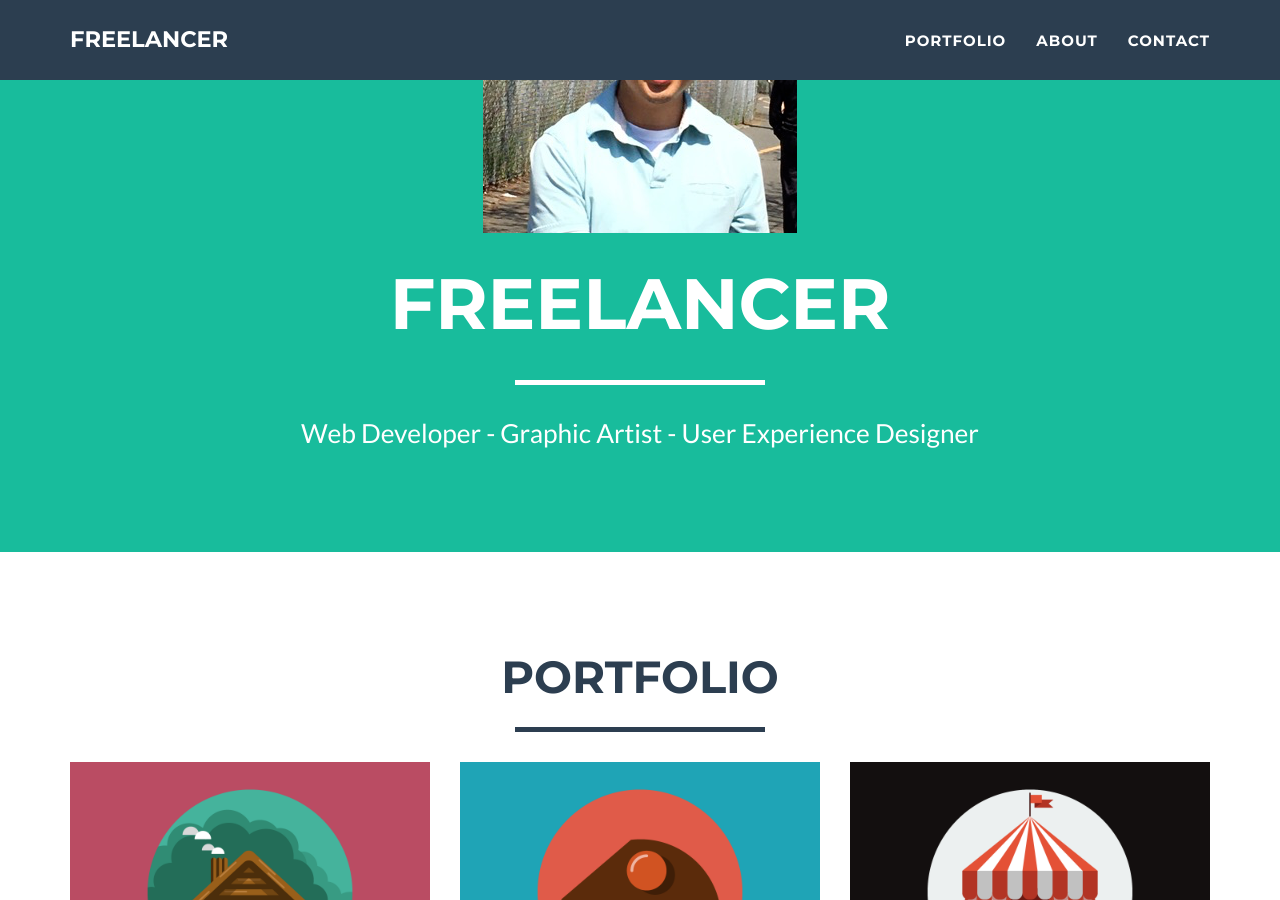
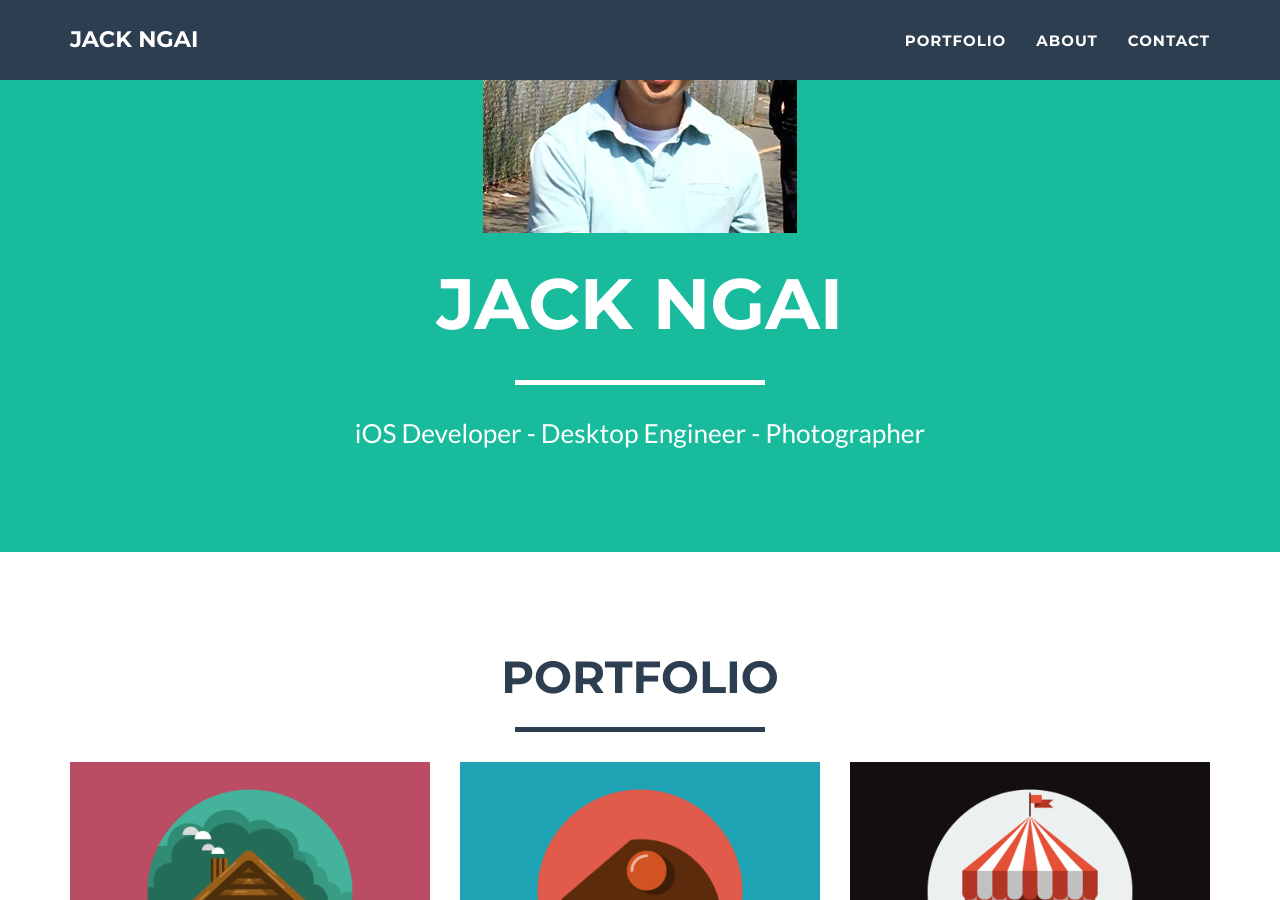
Before and after one commit to jackngai/jackngai.github.io, a Jekyll site: the page built from index.html, in a window 1280 px wide and 900 px high, scrolled down 437 px. Built offline with Jekyll 4.4.1, drawn with Linux system fonts in a browser that asks for light colours; some of the changed text lies outside the part shown.

Commit message:
feat: Added my info and links in _config.yml

```diff
--- a/_config.yml
+++ b/_config.yml
@@ -1,10 +1,10 @@
 # Site settings
-title: Freelancer
+title: Jack Ngai
 email: your-email@domain.com
-url: https://example.github.io
+url: https://jackngai.github.io
 description: "Write an awesome description for your new site here. You can edit this line in _config.yml. It will appear in your document head meta (for Google search results) and in your feed.xml site description."
-skills: "Web Developer - Graphic Artist - User Experience Designer"
-meta_author: LastName FirstName
+skills: "iOS Developer - Desktop Engineer - Photographer"
+meta_author: Ngai Jack
 
 # Google webmaster tools
 google_verify:
@@ -31,28 +31,25 @@ color:
 
 # Footer settings
 footer:
-  copyright: Dr. Henry Jekyll
+  copyright: Jack Ngai
   location: Location
-  social: Around the Web
-  credits: Credits
+  social: Social
 
 # Social networks usernames (many more available: google-plus, flickr, dribbble, pinterest, instagram, tumblr, linkedin, etc.)
 social:
   - title: twitter
-    url: http://twitter.com/jekyllrb
-  - title: facebook
-    url:
+    url: http://twitter.com/jackngai
+  - title: linkedin
+    url: https://www.linkedin.com/in/jackngai
+  - title: github
+    url: http://github.com/jackngai
   - title: stack-overflow
-    url: http://stackoverflow.com/questions/tagged/jekyll
-  - title: bitbucket
-    url: http://bitbucket.org/jekyll
-  - title: github
-    url: http://github.com/jekyll
+    url: http://stackoverflow.com/questions/tagged/jackngai
+
 
 # Postal address (add as many lines as necessary)
 address:
-  - line: 3481 Melrose Place
-  - line: Beverly Hills, CA 90210
+  - line: Brooklyn, NY, USA
 
 # Credits content
 credits: 'Freelancer is a free to use, open source Bootstrap theme created by <a href="http://startbootstrap.com">Start Bootstrap</a>.'
```
